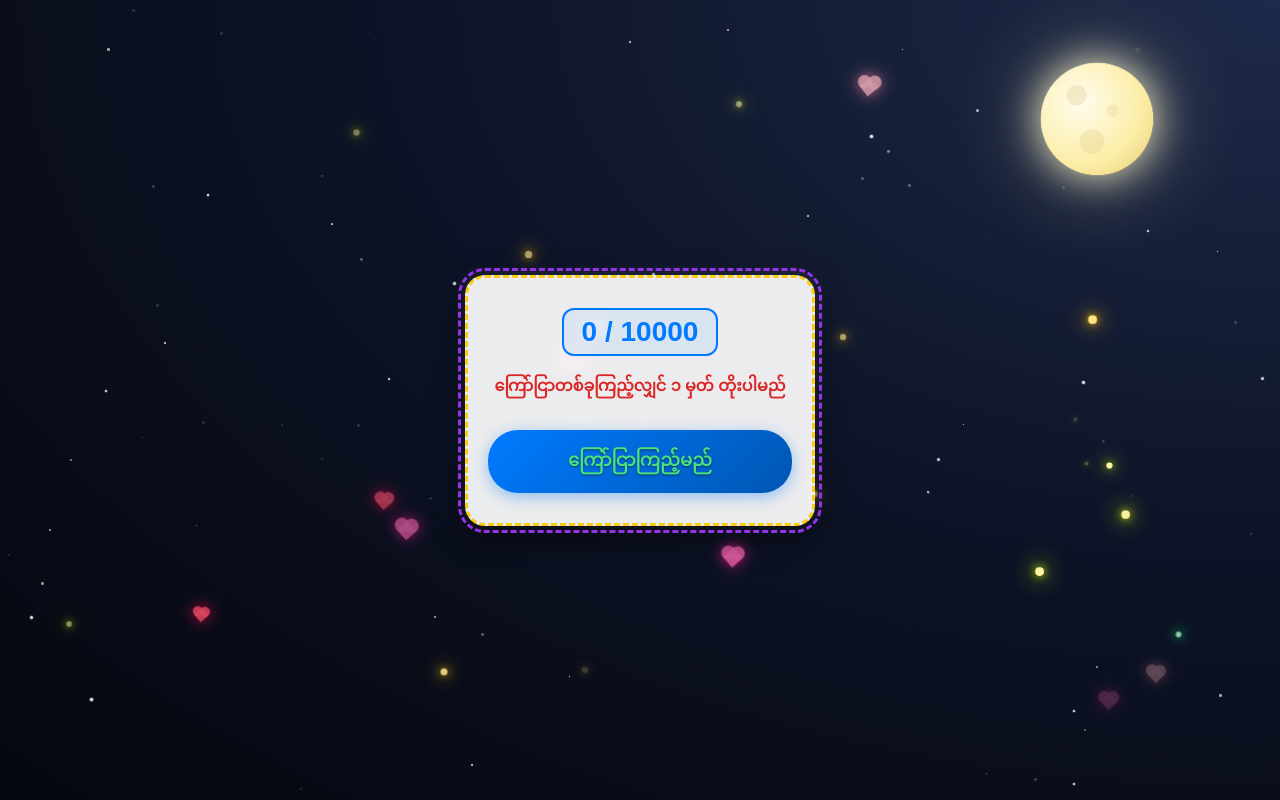
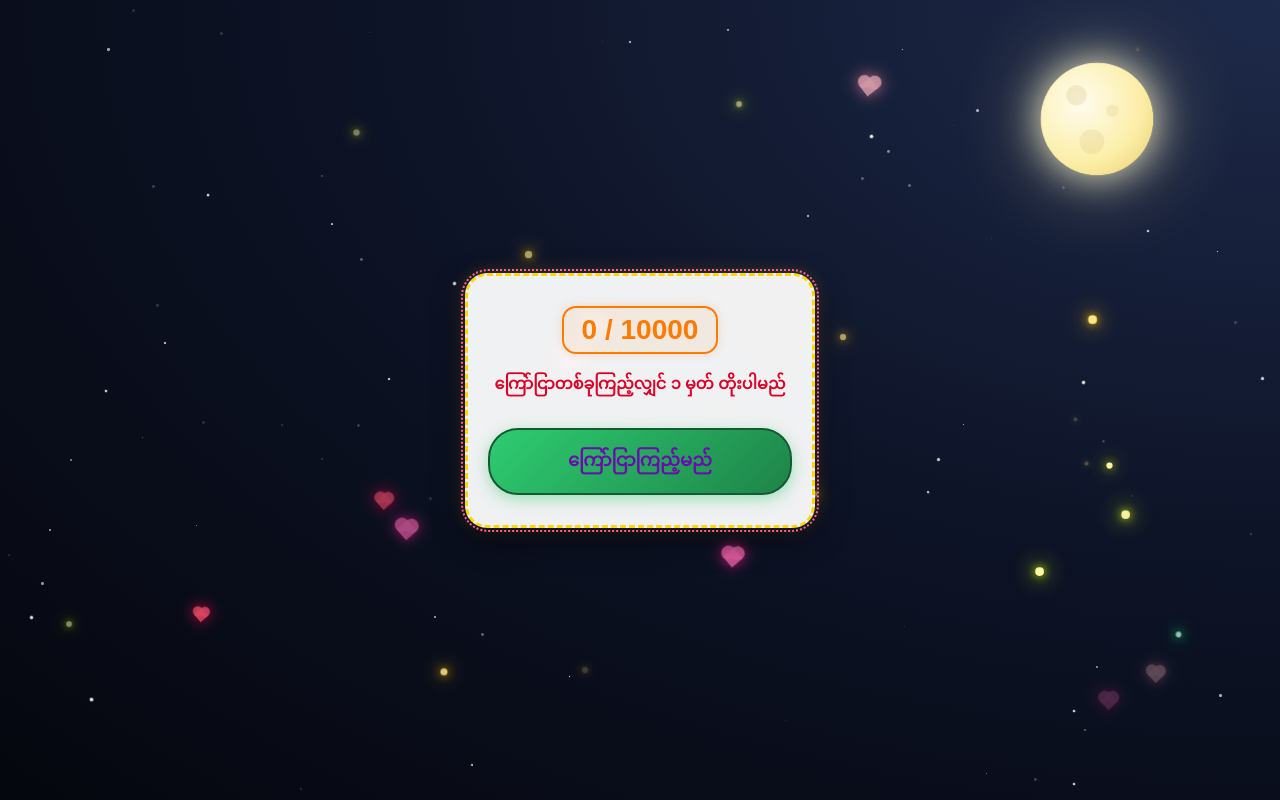
Before and after one commit to noenoe789/Lucky7, a plain HTML site: page index.html in a window 1280 px wide. Drawn offline with Linux system fonts and the light colour scheme.

Commit message:
Update index.html

```diff
--- a/index.html
+++ b/index.html
@@ -151,63 +151,72 @@
             }
         }
 
-        /* ဘေးနားက အဆက်အဆက်လေးများ - အဝါရောင်နှင့် ခရမ်းရောင် */
+        /* နွယ်အဆက်လေးများပုံစံ အဝါနှင့် ပန်းရောင် ဘောင်ဒီဇိုင်း */
         .card {
-            background: rgba(255, 255, 255, 0.92);
+            position: relative;
+            background: rgba(255, 255, 255, 0.94);
             backdrop-filter: blur(8px);
             padding: 30px 20px;
-            border-radius: 20px;
+            border-radius: 22px;
             text-align: center;
             width: 90%;
             max-width: 350px;
-            box-shadow: 0 10px 30px rgba(0, 0, 0, 0.6), 0 0 15px rgba(255, 255, 255, 0.15);
-            border: 3px dashed #facc15;
-            outline: 3px dashed #9333ea;
-            outline-offset: 4px;
+            box-shadow: 0 10px 30px rgba(0, 0, 0, 0.6), 0 0 18px rgba(255, 214, 10, 0.25);
+            border: 3px dashed #ffd60a;
             z-index: 10;
         }
 
-        /* 0 / 10000 ကို ဘောင်ခတ်ထားခြင်း */
+        /* အတွင်းဘက်/ဘေးပတ်လည် နွယ်ဆက် ပန်းရောင်အလှဆင်ဘောင် */
+        .card::before {
+            content: '';
+            position: absolute;
+            inset: -7px;
+            border-radius: 27px;
+            border: 2px dotted #ff5ca8;
+            pointer-events: none;
+        }
+
+        /* လိမ္မော်ရောင် ဘောင်ခတ်ထားသော Counter */
         .counter-text {
             display: inline-block;
             font-size: 28px;
             font-weight: bold;
-            color: #007bff;
+            color: #ff7b00;
+            border: 2.5px solid #ff7b00;
+            background: rgba(255, 123, 0, 0.08);
+            padding: 6px 18px;
+            border-radius: 14px;
             margin-bottom: 14px;
-            padding: 6px 18px;
-            border: 2px solid #007bff;
-            border-radius: 12px;
-            background: rgba(0, 123, 255, 0.08);
+            box-shadow: 0 0 10px rgba(255, 123, 0, 0.2);
         }
 
-        /* ကြော်ငြာတစ်ခုကြည့်လျှင် ၁ မှတ် တိုးပါမည် - အနီရောင်စာသား */
+        /* အနီရောင် စာသား */
         .info-text {
             font-size: 16px;
-            font-weight: bold;
-            color: #dc2626;
+            font-weight: 600;
+            color: #d90429;
             margin-bottom: 25px;
         }
 
-        /* ကြော်ငြာကြည့်မည် - အစိမ်းရောင်စာသား */
+        /* အစိမ်းရောင် ခလုတ် နှင့် ခရမ်းရောင် စာသား */
         .btn {
-            background: linear-gradient(135deg, #007bff, #0056b3);
-            color: #4ade80;
+            background: linear-gradient(135deg, #2ecc71, #1e8449);
+            color: #6a0dad;
             font-weight: bold;
-            text-shadow: 0 1px 2px rgba(0, 0, 0, 0.5);
-            border: none;
+            border: 2px solid #145a32;
             padding: 12px 25px;
             font-size: 18px;
             border-radius: 30px;
             cursor: pointer;
             width: 100%;
             transition: 0.3s;
-            box-shadow: 0 4px 15px rgba(0, 123, 255, 0.4);
+            box-shadow: 0 4px 15px rgba(46, 204, 113, 0.45);
         }
 
         .btn:disabled {
             background: #ccc;
             color: #666;
-            text-shadow: none;
+            border-color: #aaa;
             cursor: not-allowed;
             box-shadow: none;
         }
@@ -234,7 +243,7 @@
 
         .spinner {
             border: 5px solid #f3f3f3;
-            border-top: 5px solid #007bff;
+            border-top: 5px solid #2ecc71;
             border-radius: 50%;
             width: 50px;
             height: 50px;
@@ -375,7 +384,6 @@
         function startAdTimer() {
             if (count >= MAX_LIMIT) return;
 
-            // Popup Blocker မမိစေရန် ခလုတ်နှိပ်သည်နှင့် Link ကို တစ်ခါတည်း ဖွင့်ပေးခြင်း
             window.open(MONETAG_URL, '_blank');
 
             const loader = document.getElementById('loader');
@@ -408,4 +416,4 @@
         };
     </script>
 </body>
-        </html>
+            </html>
```
